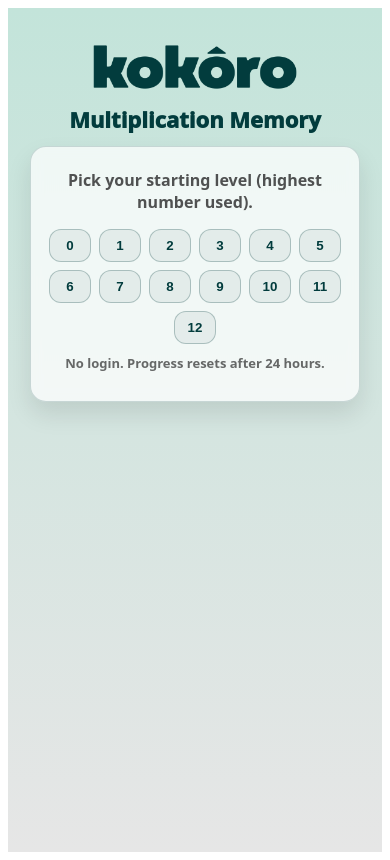
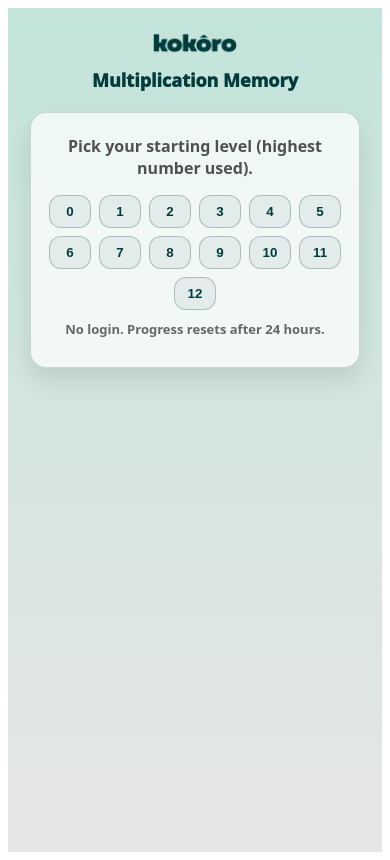
Before and after one commit to amlampert/multiplication-memory, a React (Vite) app: page / in a window 390 px wide. Built offline with nearby package versions, Linux system fonts and the light colour scheme.

Commit message:
tighten style

```diff
--- a/src/App.css
+++ b/src/App.css
@@ -478,3 +478,73 @@
   padding: 14px 12px;
   border-radius: 14px;
 }
+
+/* Add to the end of App.css */
+
+/* ---------- Keypad ---------- */
+.keypad {
+  width: 100%;
+  max-width: 330px;
+  margin: 10px auto 0;
+}
+
+.kpGrid {
+  display: grid;
+  grid-template-columns: repeat(3, 1fr);
+  gap: 8px;
+}
+
+.kpBtn {
+  padding: 10px 8px;
+  border-radius: 12px;
+  border: 1px solid rgba(0, 0, 0, 0.12);
+  background: rgba(255, 255, 255, 0.9);
+  font-size: 18px;
+  font-weight: 700;
+}
+
+.kpBtn:disabled {
+  opacity: 0.6;
+}
+
+.kpWide {
+  font-size: 14px;
+}
+
+/* ---------- Mobile tightening ---------- */
+@media (max-width: 420px) {
+  .centerTop {
+    padding-top: 4px;
+    margin-top: 0;
+  }
+
+  .logoTop {
+    height: 22px; /* smaller logo */
+    margin-top: -2px; /* move up a bit */
+    margin-bottom: 4px;
+  }
+
+  .gameTitle {
+    font-size: 18px;
+    margin-bottom: 8px;
+  }
+
+  /* reduce space between question and answer row */
+  .question {
+    margin-bottom: 8px !important;
+  }
+
+  .answerRow {
+    margin-top: 6px !important;
+  }
+
+  .keypad {
+    margin-top: 8px;
+  }
+
+  .kpBtn {
+    padding: 9px 6px;
+    border-radius: 11px;
+    font-size: 17px;
+  }
+}
```
